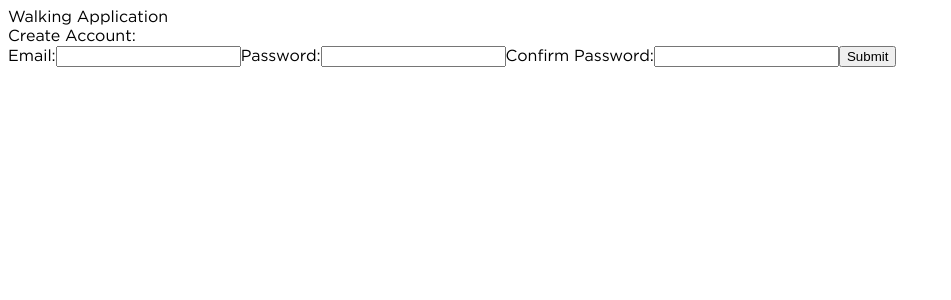
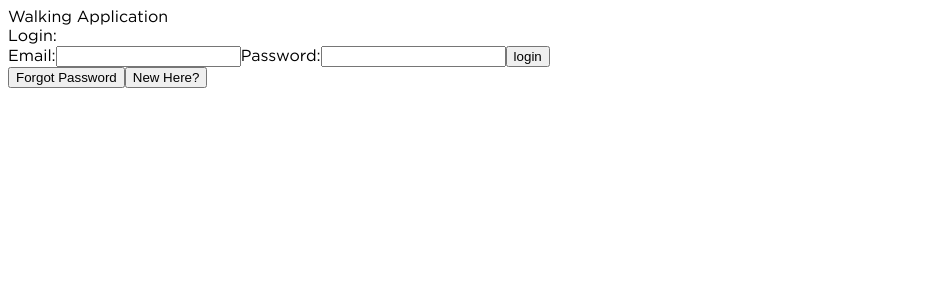
Before and after one commit to AJVEATS/final-year-project, a Next.js app: page / in a window 1280 px wide. Shown: the top 300 px of the page, without its empty margins (0-951 px from the left). Built offline with nearby package versions, Linux system fonts and the light colour scheme; no server answers.

Commit message:
Created an authentication component

```diff
--- /dev/null
+++ b/Components/authenticationComponent/AuthenticationComponent.js
@@ -0,0 +1,14 @@
+import styles from './AuthenticationComponent.module.scss';
+import CreateAccountComponent from './createAccountComponent/CreateAccountComponent';
+import LoginComponent from './loginComponent/LoginComponent';
+
+const AuthenticationComponent = () => {
+    return (
+        <div className={styles.authenticationComponent}>
+            <LoginComponent />
+            {/* <CreateAccountComponent /> */}
+        </div>
+    );
+}
+
+export default AuthenticationComponent;
--- /dev/null
+++ b/Components/authenticationComponent/AuthenticationComponent.module.scss
@@ -0,0 +1,2 @@
+.authenticationComponent {
+}
--- a/Components/createAccountComponent/CreateAccountComponent.js
+++ b/Components/authenticationComponent/createAccountComponent/CreateAccountComponent.js
@@ -102,6 +102,7 @@ const CreateAccountComponent = () => {
                 </label>
                 <button type='submit' value='submit'>Submit</button>
             </form>
+            <button type='button' value='' onClick={console.log('Login button pressed')}>Already have an account?</button>
         </div>
     )
 }
--- a/Components/loginComponent/LoginComponent.js
+++ b/Components/authenticationComponent/loginComponent/LoginComponent.js
@@ -68,7 +68,8 @@ const LoginComponent = () => {
                 </label>
                 <button type='submit' value='submit'>login</button>
             </form>
-            {/* <button type='button' onClick={forgottenPassword()}>Forgot Password</button> */}
+            <button type='button' value='' onClick={console.log('Forgot password button pressed')}>Forgot Password</button>
+            <button type='button' value='' onClick={console.log('New here button pressed')}>New Here?</button>
         </div>
     )
 }
--- a/src/pages/index.js
+++ b/src/pages/index.js
@@ -1,8 +1,7 @@
 import Head from 'next/head'
 import styles from '@/styles/Index.module.scss'
 import Base from 'Components/Base/BaseComponent'
-import CreateAccountComponent from 'Components/createAccountComponent/createAccountComponent'
-import LoginComponent from 'Components/loginComponent/LoginComponent'
+import AuthenticationComponent from 'Components/authenticationComponent/AuthenticationComponent'
 
 const Index = () => {
 
@@ -14,8 +13,7 @@ const Index = () => {
       <div className={styles.main}>
         <p>Walking Application</p>
       </div>
-      <CreateAccountComponent />
-      {/* <LoginComponent /> */}
+      <AuthenticationComponent />
     </Base>
   )
 }
```
Also changed, not shown: Components/authenticationComponent/createAccountComponent/CreateAccountComponent.module.scss (renamed from Components/createAccountComponent/CreateAccountComponent.module.scss), Components/authenticationComponent/forgotPassword/ForgotPassword.js (renamed from Components/forgotPassword/ForgotPassword.js), Components/authenticationComponent/forgotPassword/ForgotPassword.module.scss (renamed from Components/forgotPassword/ForgotPassword.module.scss), Components/authenticationComponent/loginComponent/LoginComponent.module.scss (renamed from Components/loginComponent/LoginComponent.module.scss).
